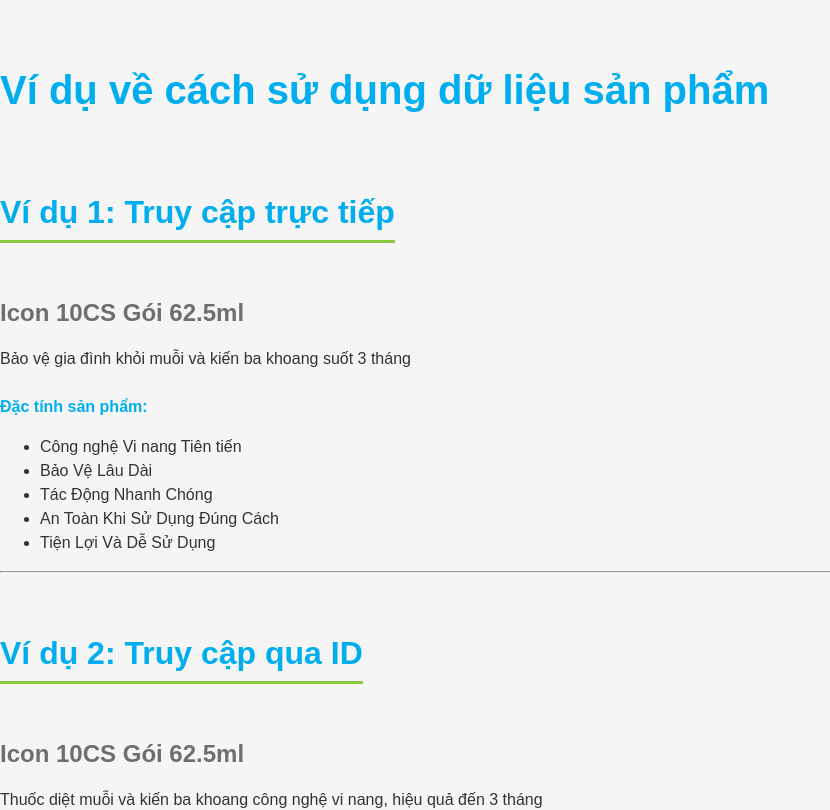
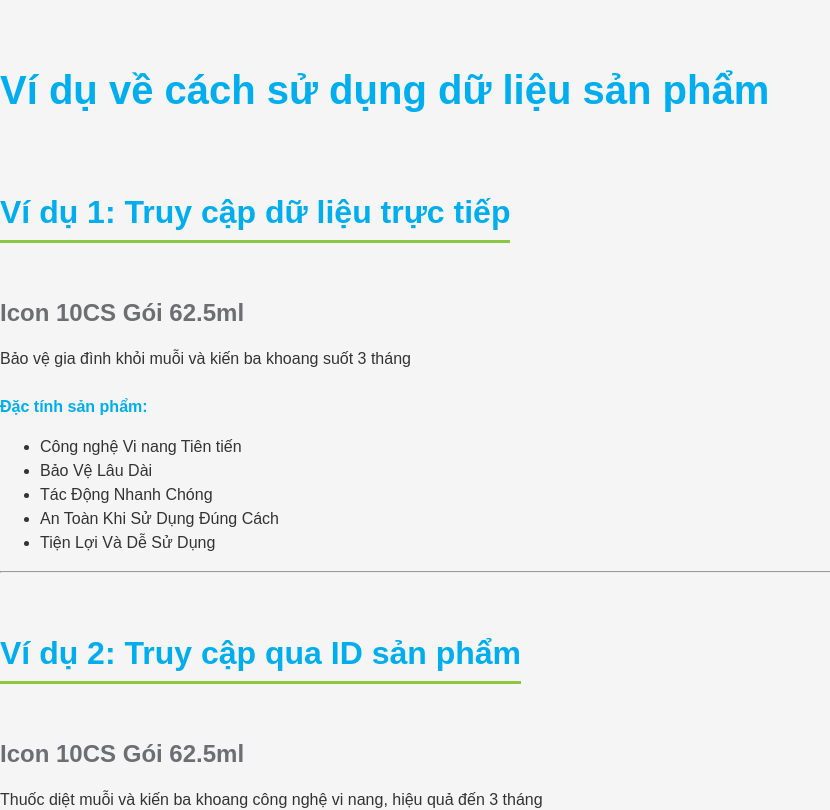
Before and after one commit to Goobee811/ProductWebpageTemplate, a React (Create React App) app: page / in a window 1280 px wide. Shown: the top 810 px of the page, without its empty margins (0-830 px from the left). Built offline with nearby package versions, Linux system fonts and the light colour scheme.

Commit message:
fix: khôi phục định dạng ban đầu của code

```diff
--- a/src/components/ProductExample.tsx
+++ b/src/components/ProductExample.tsx
@@ -2,14 +2,14 @@
 import dataModules, { getProductById, ProductDataType } from '../data';
 import { FAQ, FeatureDetail } from '../types/product';
 
-// Example 1: Access via named imports
+// Ví dụ 1: Truy cập trực tiếp từ import
 const ProductExampleComponent1: React.FC = () => {
-  // Get Icon 10CS data directly
+  // Lấy dữ liệu Icon 10CS trực tiếp
   const icon10CS = dataModules.icon10CSData;
 
   return (
     <div className="product-example">
-      <h2>Ví dụ 1: Truy cập trực tiếp</h2>
+      <h2>Ví dụ 1: Truy cập dữ liệu trực tiếp</h2>
       <h3>{icon10CS.productInfo.name}</h3>
       <p>{icon10CS.productInfo.tagline}</p>
 
@@ -23,9 +23,9 @@
   );
 };
 
-// Example 2: Access via product ID
+// Ví dụ 2: Truy cập thông qua ID sản phẩm
 const ProductExampleComponent2: React.FC = () => {
-  // Use the helper function to get product by ID
+  // Sử dụng hàm helper để lấy sản phẩm theo ID
   const icon10CS = getProductById('icon-10cs-62-5ml');
 
   if (!icon10CS) {
@@ -34,7 +34,7 @@
 
   return (
     <div className="product-example">
-      <h2>Ví dụ 2: Truy cập qua ID</h2>
+      <h2>Ví dụ 2: Truy cập qua ID sản phẩm</h2>
       <h3>{icon10CS.productInfo.name}</h3>
       <p>{icon10CS.productInfo.description}</p>
 
@@ -49,7 +49,7 @@
   );
 };
 
-// Example 3: Dynamic product switching
+// Ví dụ 3: Chuyển đổi sản phẩm động
 const ProductSwitcher: React.FC = () => {
   const [currentProductId, setCurrentProductId] = React.useState('icon-10cs-62-5ml');
   const currentProduct = getProductById(currentProductId);
@@ -82,7 +82,7 @@
 
 export { ProductExampleComponent1, ProductExampleComponent2, ProductSwitcher };
 
-// Default export with all components
+// Export mặc định với tất cả các components
 const ProductExample: React.FC = () => {
   return (
     <div className="product-examples-container">
--- a/src/data/index.ts
+++ b/src/data/index.ts
@@ -1,15 +1,12 @@
 // src/data/index.ts
+
 import { ProductInfo, FeatureDetail, UserGroup, UsageProcess, UsageEnvironment, FAQ, ResearchProof, ProductDocument } from '../types/product';
 
-// Import all the product data files
+// Import các file dữ liệu sản phẩm
 import productTemplateData from './productTemplateData';
 import icon10CSData from './icon10CSData';
 
-// Import these individually if you need direct access to them
-export { default as productTemplateData } from './productTemplateData';
-export { default as icon10CSData } from './icon10CSData';
-
-// Define a ProductDataType interface to represent the structure of product data
+// Định nghĩa kiểu dữ liệu cho sản phẩm
 export interface ProductDataType {
   productInfo: ProductInfo;
   features: FeatureDetail[];
@@ -19,33 +16,36 @@
   faqs: FAQ[];
   researchProofs: ResearchProof[];
   documents: ProductDocument[];
-  [key: string]: any; // Allow for additional properties
+  [key: string]: any; // Cho phép các thuộc tính bổ sung
 }
 
-// Create a registry of all product data that can be accessed by product ID
-// Use Record type to ensure TypeScript knows this is an object with string keys and ProductDataType values
+// Re-export các module để sử dụng trực tiếp
+export { default as productTemplateData } from './productTemplateData';
+export { default as icon10CSData } from './icon10CSData';
+
+// Tạo registry cho các sản phẩm - dễ dàng truy cập theo ID
 const productRegistry: Record<string, ProductDataType> = {
   'template': productTemplateData as ProductDataType,
   'icon-10cs-62-5ml': icon10CSData as ProductDataType,
 };
 
-// Define valid product IDs for type safety
+// Định nghĩa ProductId để đảm bảo type safety
 export type ProductId = keyof typeof productRegistry;
 
-// Helper function to get product data by ID with proper typing
+// Hàm trợ giúp lấy dữ liệu sản phẩm theo ID
 export const getProductById = (productId: string): ProductDataType | null => {
   return productRegistry[productId as ProductId] || null;
 };
 
-// Export the active products - makes it easy to map through all products
+// Danh sách các sản phẩm đang hoạt động - tiện lợi để hiển thị trong UI
 export const activeProducts: ProductDataType[] = [
   icon10CSData as ProductDataType,
 ];
 
-// Export the registry for direct access if needed
+// Export registry để truy cập trực tiếp nếu cần
 export { productRegistry };
 
-// Export a default object with all data and helpers
+// Export mặc định tất cả dữ liệu và các hàm trợ giúp
 export default {
   productTemplateData,
   icon10CSData,
--- a/src/index.tsx
+++ b/src/index.tsx
@@ -9,7 +9,7 @@
   document.getElementById('root') as HTMLElement
 );
 
-// Toggle between true/false to switch between ProductExample and App
+// Chuyển đổi giữa true/false để xem ví dụ hoặc trang sản phẩm đầy đủ
 const showExampleComponent = true;
 
 root.render(
```
